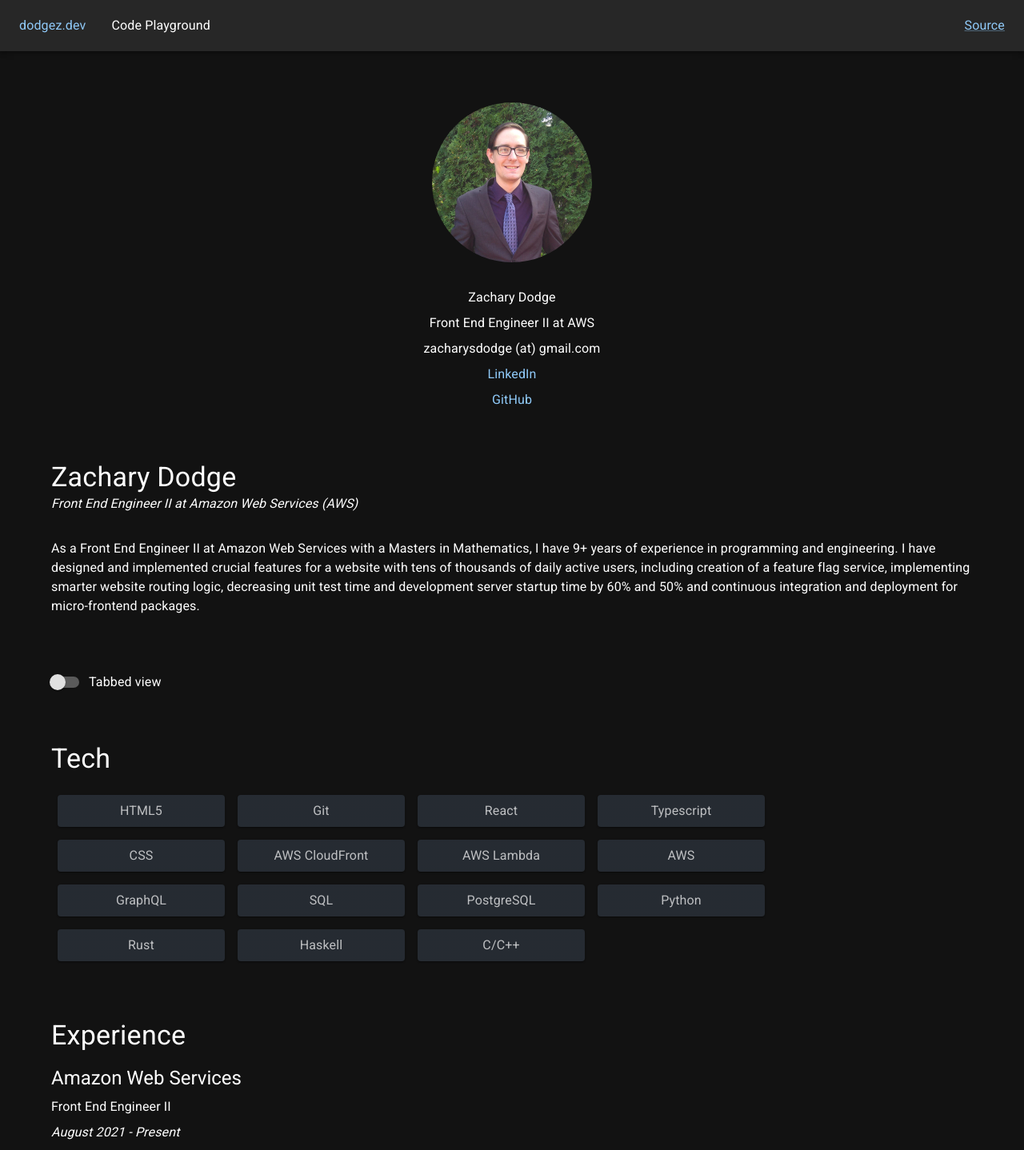
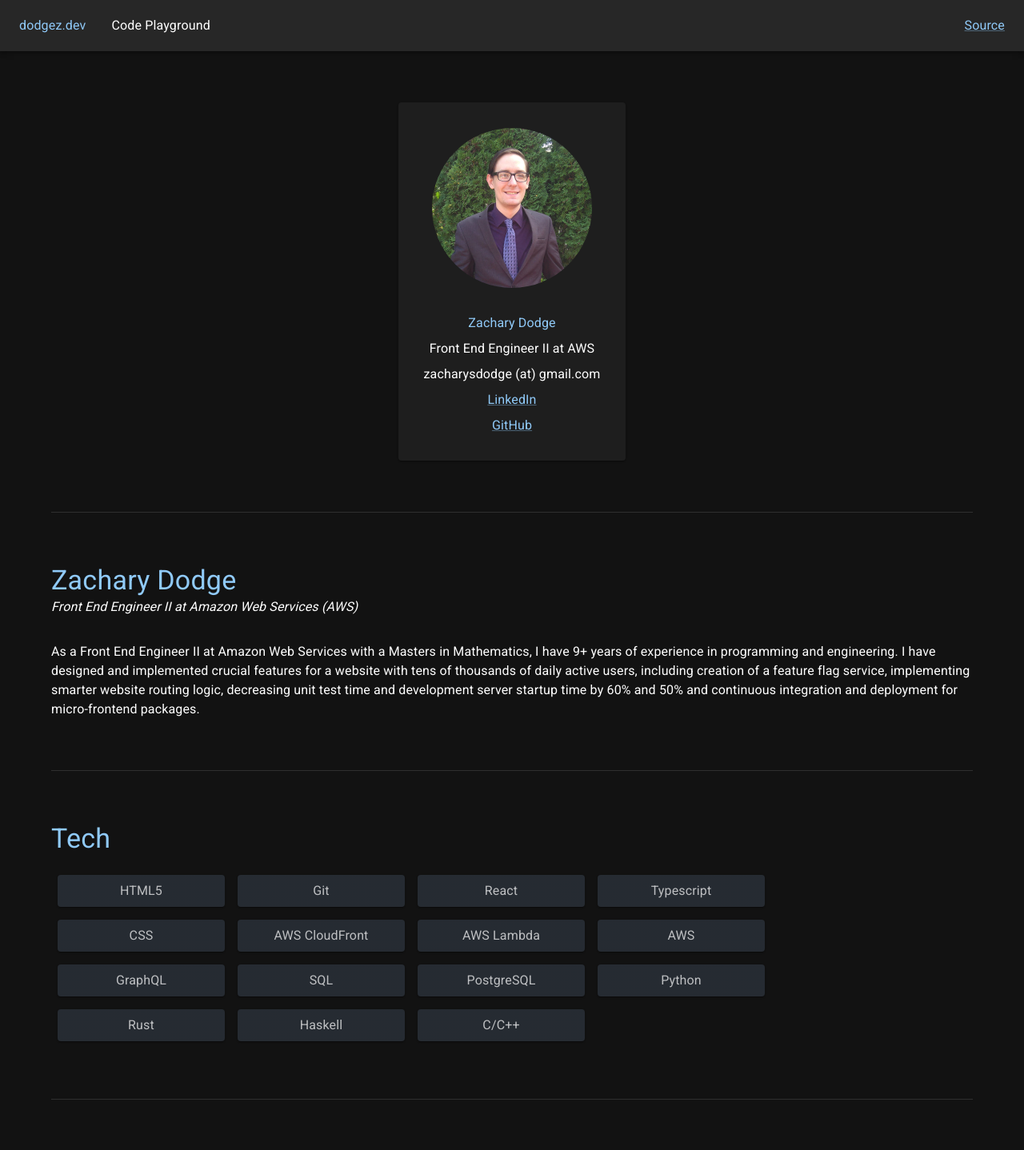
Before and after one commit to dodgez/dodgez-dev, a Next.js app: page / in a window 1280 px wide. Shown: the top 1438 px of the page at 80% size. Built offline with nearby package versions, Linux system fonts and the light colour scheme.

Commit message:
fix: tweak page styles with divider and profile card

```diff
--- a/src/components/AboutBlurb.tsx
+++ b/src/components/AboutBlurb.tsx
@@ -5,7 +5,9 @@
   return (
     <Stack spacing={4}>
       <Stack>
-        <Typography variant="h4">Zachary Dodge</Typography>
+        <Typography color="primary" variant="h4">
+          Zachary Dodge
+        </Typography>
         <em>Front End Engineer II at Amazon Web Services (AWS)</em>
       </Stack>
       <Typography>
--- a/src/components/Education.tsx
+++ b/src/components/Education.tsx
@@ -27,7 +27,9 @@
     <Stack spacing={4}>
       {education.map((education) => (
         <Stack key={education.degree} spacing={1}>
-          <Typography variant="h5">{education.school}</Typography>
+          <Typography color="secondary" variant="h5">
+            {education.school}
+          </Typography>
           <Typography>{education.degree}</Typography>
           <em>
             {education.startYear}&nbsp;-&nbsp;{education.endYear}
--- a/src/components/Experience.tsx
+++ b/src/components/Experience.tsx
@@ -56,7 +56,9 @@
     <Stack spacing={4}>
       {experience.map((experience) => (
         <Stack key={experience.company} spacing={1}>
-          <Typography variant="h5">{experience.company}</Typography>
+          <Typography color="secondary" variant="h5">
+            {experience.company}
+          </Typography>
           <Typography>{experience.title}</Typography>
           <em>
             {experience.startDate}&nbsp;-&nbsp;{experience.endDate}
--- a/src/components/ProfileBlurb.tsx
+++ b/src/components/ProfileBlurb.tsx
@@ -1,4 +1,6 @@
+import Box from '@mui/material/Box';
 import Link from '@mui/material/Link';
+import Paper from '@mui/material/Paper';
 import Stack from '@mui/material/Stack';
 import Typography from '@mui/material/Typography';
 import Image from 'next/image';
@@ -7,7 +9,13 @@
 
 export default function ProfileBlurb() {
   return (
-    <Stack spacing={4} sx={{ textAlign: 'center' }}>
+    <Box mx="auto !important" textAlign="center" width="fit-content">
+      <Paper
+        sx={{
+          padding: 4,
+        }}
+      >
+        <Stack spacing={4}>
           <div
             style={{
               borderRadius: '100px',
@@ -25,19 +33,21 @@
             />
           </div>
           <Stack spacing={1} sx={{ textAlign: 'center' }}>
-        <Typography>Zachary Dodge</Typography>
+            <Typography color="primary">Zachary Dodge</Typography>
             <Typography>Front End Engineer II at AWS</Typography>
             <Typography>zacharysdodge&nbsp;(at)&nbsp;gmail.com</Typography>
             <Link
               href="https://www.linkedin.com/in/zachary-s-dodge"
-          sx={{ textDecoration: 'none' }}
+              target="_blank"
             >
               LinkedIn
             </Link>
-        <Link href="https://github.com/dodgez" sx={{ textDecoration: 'none' }}>
+            <Link href="https://github.com/dodgez" target="_blank">
               GitHub
             </Link>
           </Stack>
         </Stack>
+      </Paper>
+    </Box>
   );
 }
--- a/src/pages/index.tsx
+++ b/src/pages/index.tsx
@@ -4,6 +4,7 @@
 import ProfileBlurb from '@/components/ProfileBlurb';
 import Tech from '@/components/Tech';
 import Box from '@mui/material/Box';
+import Divider from '@mui/material/Divider';
 import FormControlLabel from '@mui/material/FormControlLabel';
 import Stack from '@mui/material/Stack';
 import Switch from '@mui/material/Switch';
@@ -61,7 +62,9 @@
         .sort((tabA, tabB) => tabA.flatOrder - tabB.flatOrder)
         .map((tab) => (
           <Stack key={tab.label} spacing={2}>
-            <Typography variant="h4">{tab.label}</Typography>
+            <Typography color="primary" variant="h4">
+              {tab.label}
+            </Typography>
             <tab.content />
           </Stack>
         )),
@@ -76,9 +79,11 @@
       <Box p={8}>
         <Stack spacing={8}>
           <ProfileBlurb />
+          <Divider />
           <AboutBlurb />
+          <Divider />
           <Stack spacing={1}>
-            <Box display="inline">
+            {/* <Box display="inline">
               <FormControlLabel
                 control={
                   <Switch
@@ -89,9 +94,9 @@
                 }
                 label="Tabbed view"
               />
-            </Box>
+            </Box> */}
             {!isTabbedView ? (
-              <Stack pt={6} spacing={8}>
+              <Stack divider={<Divider />} spacing={8}>
                 {flatTabs}
               </Stack>
             ) : (
```
Lines whose indentation alone changed are shown as unchanged.
